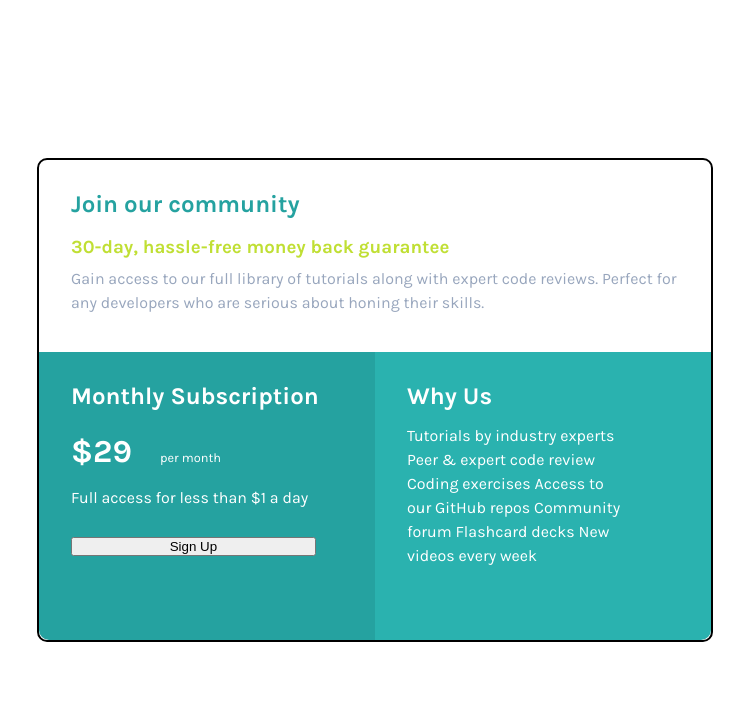
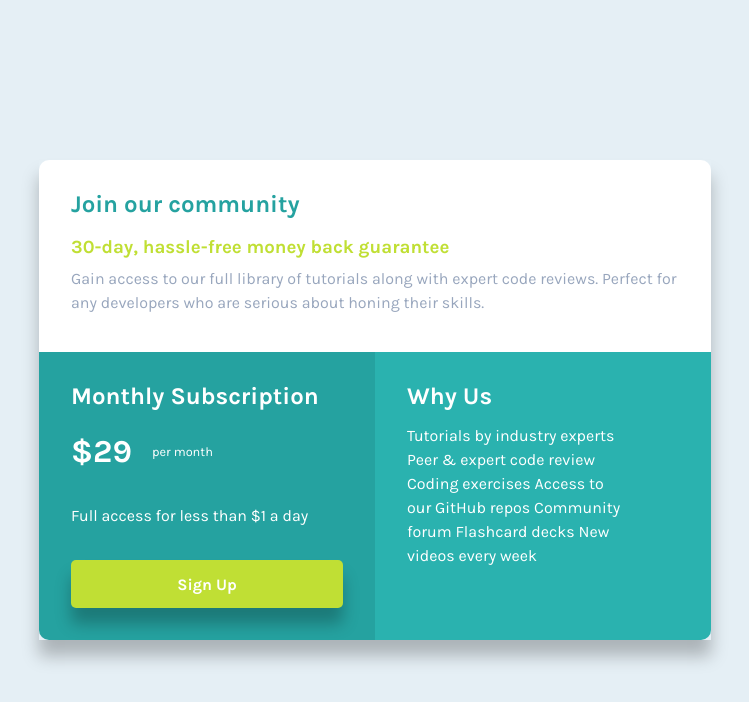
Before and after one commit to TheSouharda/FrontEndMenntorProjects, a plain HTML site: page single-price-grid-component-master/index.html in a window 1280 px wide. Shown: the whole page, without its empty margins (265-1014 px from the left). Drawn offline with Linux system fonts and the light colour scheme.

Commit message:
100doc_Od9

```diff
--- a/single-price-grid-component-master/index.html
+++ b/single-price-grid-component-master/index.html
@@ -33,7 +33,12 @@
       </div>
       <div class="sub">
         <h2 class="">Monthly Subscription</h2>
-        <h3 class="price">&dollar;29  <span class="per_month">per month</span></h3>
+        <div class="price">
+          &dollar;29
+          <span class="per_month">per month
+
+          </span>
+        </div>
         <p >Full access for less than &dollar;1 a day</p>
         <button class="margin_button">Sign Up</button>
       </div>
--- a/single-price-grid-component-master/styles.css
+++ b/single-price-grid-component-master/styles.css
@@ -10,9 +10,9 @@ body {
   display: flex;
   align-items: center;
   height: 100vh;
-
   justify-content: center;
   font-family: "Karla";
+  background-color: hsl(204, 43%, 93%);
 }
 
 .container {
@@ -20,14 +20,17 @@ body {
   grid-template-columns: repeat(6, 7em);
   grid-template-rows: repeat(5, 6em);
   line-height: 1.5em;
-  border: 2px solid black;
-  border-radius: 10px;
+  border: none;
+  box-shadow: 0 1rem 1rem rgb(0 0 0 / 25%);
 }
 
 .join {
   grid-column: 1/7;
   grid-row: 1/3;
   padding: 2em;
+  background-color: #fff;
+  border-top-left-radius: 10px;
+  border-top-right-radius: 10px;
 }
 
 .join h2 {
@@ -69,6 +72,10 @@ h3 {
 
 .price {
   font-size: 2em;
+  margin-top: 1em;
+  font-weight: 700;
+  display: flex;
+  height: 1.5em;
 }
 
 .per_month {
@@ -80,7 +87,16 @@ h3 {
 
 .sub button {
   margin: 2em auto;
-  width: 90%;
+  height: 3em;
+  border: none;
+  background-color: hsl(71, 73%, 54%);
+  border-radius: 5px;
+  width: 100%;
+  color: #fff;
+  font-size: 1em;
+  font-weight: bolder;
+  font-family: "Karla";
+  box-shadow: 0 1rem 1rem rgb(0 0 0 / 25%);
 }
 
 .why {
@@ -94,3 +110,21 @@ h3 {
 .why p {
   width: 80%;
 }
+
+@media (max-width: 380px) {
+  body {
+    height: 100vh;
+    display: flex;
+    /* align-items: center; */
+    justify-content: center;
+  }
+  .container {
+    display: flex;
+    height: 80vh;
+    flex-direction: column;
+    margin-top: -20px;
+    width: 90%;
+    height: 400px;
+    padding-bottom: 20px;
+  }
+}
```
